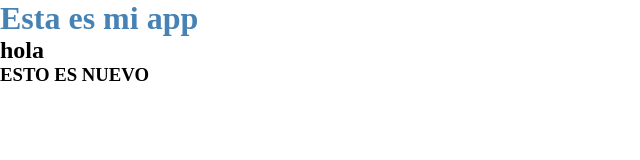
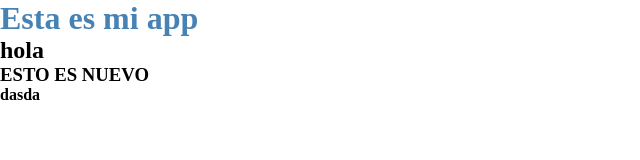
Before and after one commit to jorgeduje/deploy-73500, a plain HTML site: page index.html in a window 1280 px wide. Shown: the full height of the page, 0-640 px from the left. Drawn offline with Linux system fonts and the light colour scheme.

Commit message:
otra cosa mas se agrega

```diff
--- a/index.html
+++ b/index.html
@@ -10,6 +10,7 @@
     <h1>Esta es mi app</h1>
     <h2>hola</h2>
     <h3>ESTO ES NUEVO</h3>
+    <h4>dasda</h4>
     <script src="./main.js"></script>
   </body>
 </html>
```
